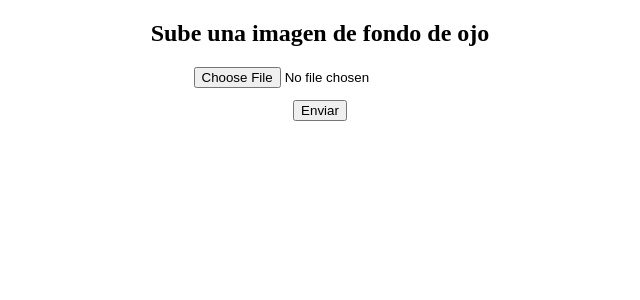
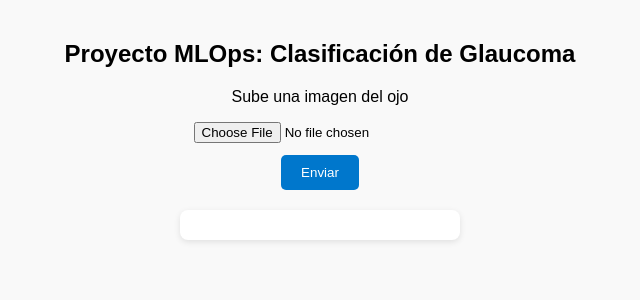
Before and after one commit to melanieyl/proyect_glaucoma, a Flask app: page / in a window 1280 px wide. Shown: the top 300 px of the page, without its empty margins (320-960 px from the left). Run offline with Flask 3, Linux system fonts and the light colour scheme; parts of the project's set-up code (start-up, migrations or seed data) failed here and were passed over.

Commit message:
change index

```diff
--- a/templates/index.html
+++ b/templates/index.html
@@ -3,37 +3,104 @@
 <head>
   <meta charset="utf-8" />
   <title>Clasificación de Glaucoma</title>
-  <script src="https://ajax.googleapis.com/ajax/libs/jquery/3.5.1/jquery.min.js"></script>
+  <style>
+    body {
+      font-family: Arial, sans-serif;
+      text-align: center;
+      background: #f9f9f9;
+      margin: 0;
+      padding: 20px;
+    }
+    h2 {
+      margin-bottom: 20px;
+    }
+    p {
+      margin-top: 5px;
+    }
+    .preview {
+      margin-top: 15px;
+      max-width: 300px;
+      display: block;
+      margin-left: auto;
+      margin-right: auto;
+      border: 2px solid #ddd;
+      border-radius: 8px;
+    }
+    button {
+      padding: 10px 20px;
+      margin-top: 12px;
+      background: #0077cc;
+      color: white;
+      border: none;
+      border-radius: 5px;
+      cursor: pointer;
+    }
+    button:disabled {
+      background: gray;
+      cursor: not-allowed;
+    }
+    #result {
+      margin-top: 20px;
+      padding: 15px;
+      display: inline-block;
+      background: white;
+      border-radius: 8px;
+      box-shadow: 0px 2px 6px rgba(0,0,0,0.1);
+      min-width: 250px;
+    }
+  </style>
 </head>
 <body>
-  <h2 style="text-align:center">Sube una imagen de fondo de ojo</h2>
-
-  <form id="inputForm" enctype="multipart/form-data" style="text-align:center">
-    <input type="file" name="file" accept="image/*" />
-    <div style="margin-top: 12px;">
-      <button type="button" onclick="getResult()">Enviar</button>
+  <h2>Proyecto MLOps: Clasificación de Glaucoma</h2>
+  <p> Sube una imagen del ojo</p>
+  <form id="inputForm" enctype="multipart/form-data">
+    <input type="file" id="fileInput" name="file" accept="image/*" required />
+    <div>
+      <img id="previewImage" class="preview" style="display:none;" />
     </div>
+    <button type="button" id="submitBtn" onclick="getResult()">Enviar</button>
   </form>
 
-  <div id="result" style="margin-top: 20px; text-align:center;"></div>
+  <div id="result"></div>
 
   <script>
-    function getResult() {
-      var form_data = new FormData($('#inputForm')[0]);
-      $.ajax({
-        type: 'POST',
-        url: '/predict',
-        data: form_data,
-        contentType: false,
-        cache: false,
-        processData: false,
-        success: function(data) {
-          $("#result").html(data);
-        },
-        error: function(xhr) {
-          $("#result").html(xhr.responseText || "Error");
-        }
-      });
+    // Vista previa de imagen
+    document.getElementById("fileInput").addEventListener("change", function(e) {
+      const file = e.target.files[0];
+      if (file) {
+        const reader = new FileReader();
+        reader.onload = function(ev) {
+          document.getElementById("previewImage").src = ev.target.result;
+          document.getElementById("previewImage").style.display = "block";
+        };
+        reader.readAsDataURL(file);
+      }
+    });
+
+    async function getResult() {
+      const form = document.getElementById("inputForm");
+      const formData = new FormData(form);
+      const btn = document.getElementById("submitBtn");
+      const result = document.getElementById("result");
+
+      btn.disabled = true;
+      result.innerHTML = "<p>Procesando...</p>";
+
+      try {
+        const response = await fetch("/predict", {
+          method: "POST",
+          body: formData
+        });
+
+        if (!response.ok) throw new Error("Error en la predicción");
+
+        const data = await response.text();
+        result.innerHTML = data;
+      } catch (err) {
+        result.innerHTML = `<p style="color:red;">❌ ${err.message}</p>`;
+      } finally {
+        btn.disabled = false;
+      }
     }
   </script>
 </body>
```
